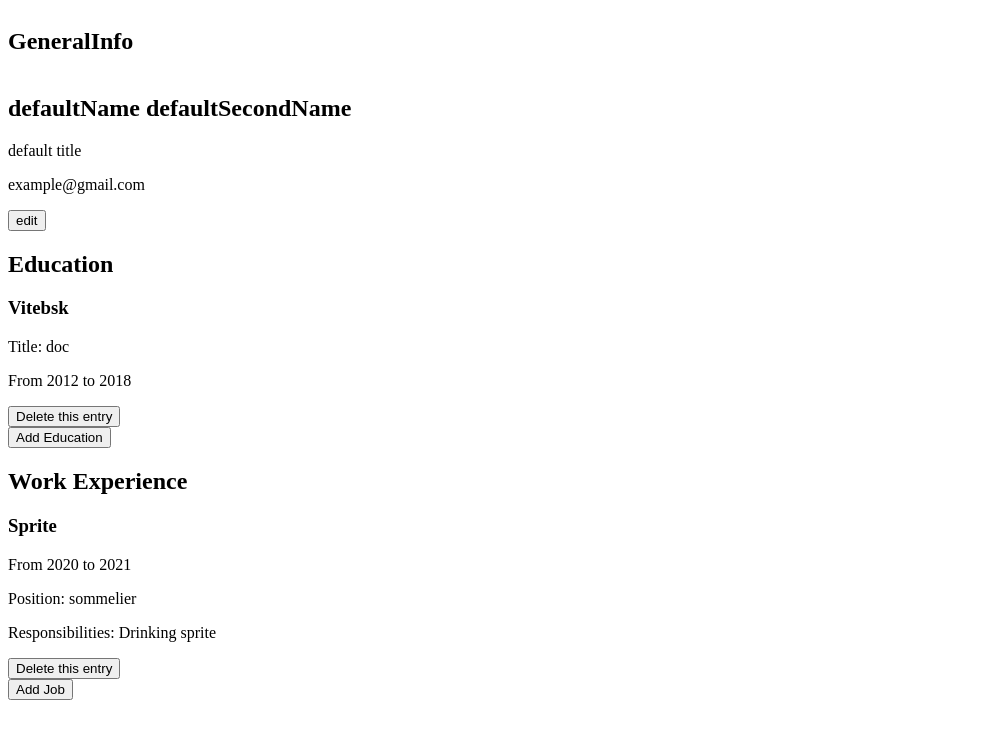
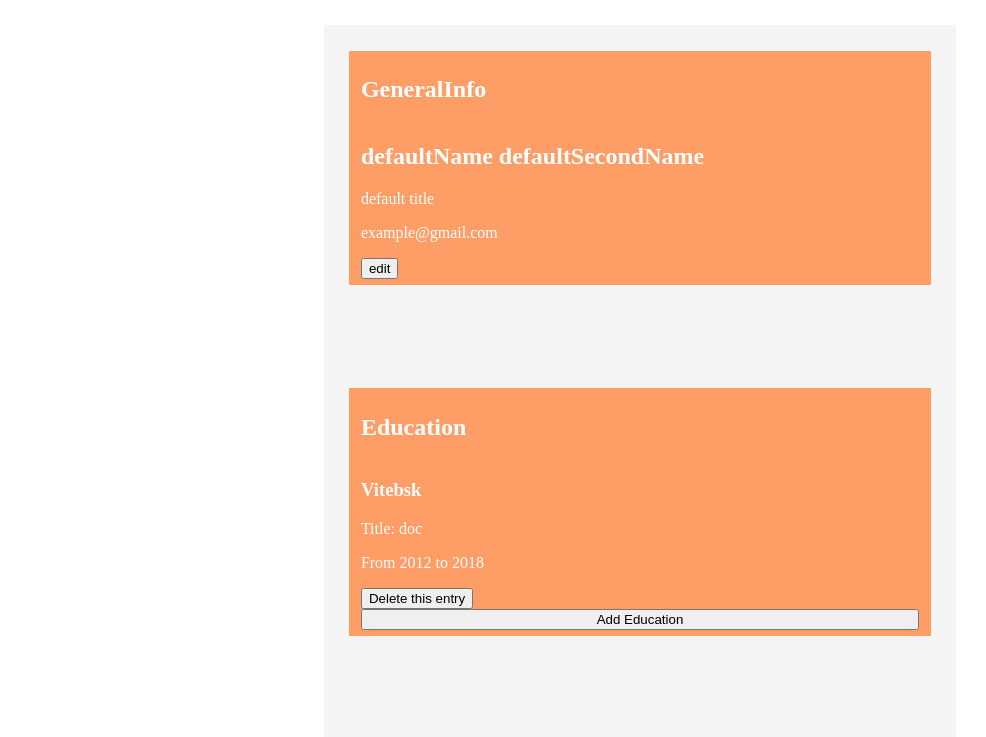
Before and after one commit to CrazyReborn/cv-app, a React (Create React App) app: page / in a window 1280 px wide. Shown: the top 737 px of the page, without its empty margins (0-986 px from the left). Built offline with nearby package versions, Linux system fonts and the light colour scheme.

Commit message:
added styling.

```diff
--- a/src/App.css
+++ b/src/App.css
@@ -1,5 +1,37 @@
+html{
+    margin: 0;
+    padding: 0;
+}
+
+.main-container {
+    padding: 2%;
+    margin: 2% 25%;
+    background-color: #F4F4F4;
+    display: flex;
+    flex-direction: column;
+    justify-content: space-between;
+    height: fit-content;
+    min-height: 970px;
+    color:white;
+}
+
 .geranalInfo {
     display: flex;
     flex-direction: column;
-    width: max-content;
+    background-color: #FF9D66;
+    padding: 1% 2%;
 }
+
+.experience {
+    display: flex;
+    flex-direction: column;
+    background-color: #FF9D66;
+    padding: 1% 2%;
+}
+
+.education {
+    display: flex;
+    flex-direction: column;
+    background-color: #FF9D66;
+    padding: 1% 2%;
+}
--- a/src/App.js
+++ b/src/App.js
@@ -5,7 +5,7 @@ import './App.css'
 
 function App() {
   return (
-    <div>
+    <div className='main-container'>
       <GeneralInfo />
       <Education />
       <Experience />
--- a/src/components/education.js
+++ b/src/components/education.js
@@ -64,7 +64,7 @@ class Education extends React.Component {
         const { all, addNew } = this.state;
         const {currentStartYear, currentEndYear, currentUniName, currentTitle } = this.state;
         return (
-            <div>
+            <div className="education">
                 <h2>Education</h2>
                 {all.map((edu) => {
                     return (
--- a/src/components/experience.js
+++ b/src/components/experience.js
@@ -74,7 +74,7 @@ class Experience extends React.Component {
         const { all, addNew } = this.state;
         const {currentStartYear, currentEndYear, currentCompanyName, currentJobTitle, currentMainTasks } = this.state;
         return (
-            <div>
+            <div className="experience">
                 <h2>Work Experience</h2>
                 {all.map((job) => {
                     return (
```
